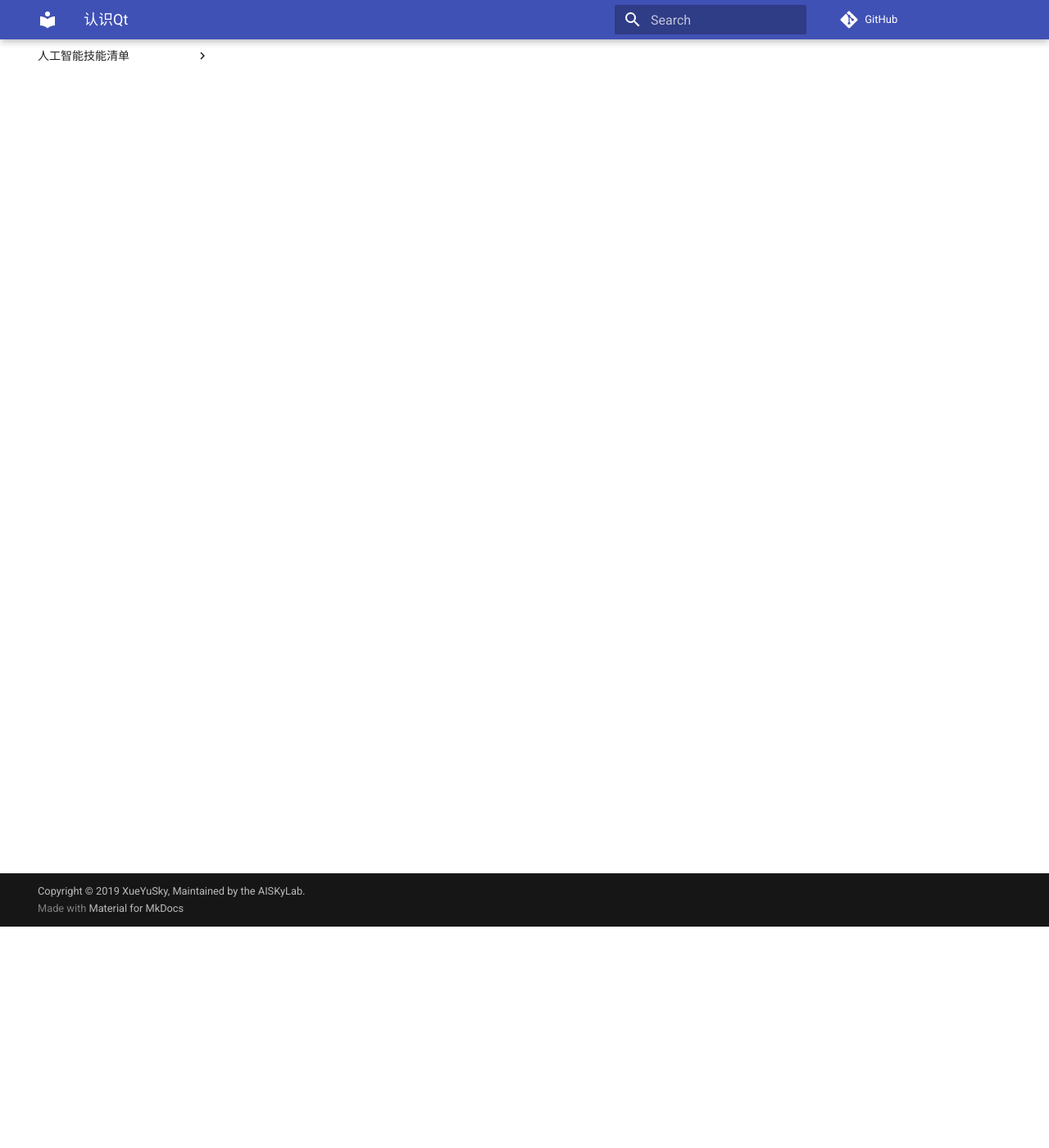
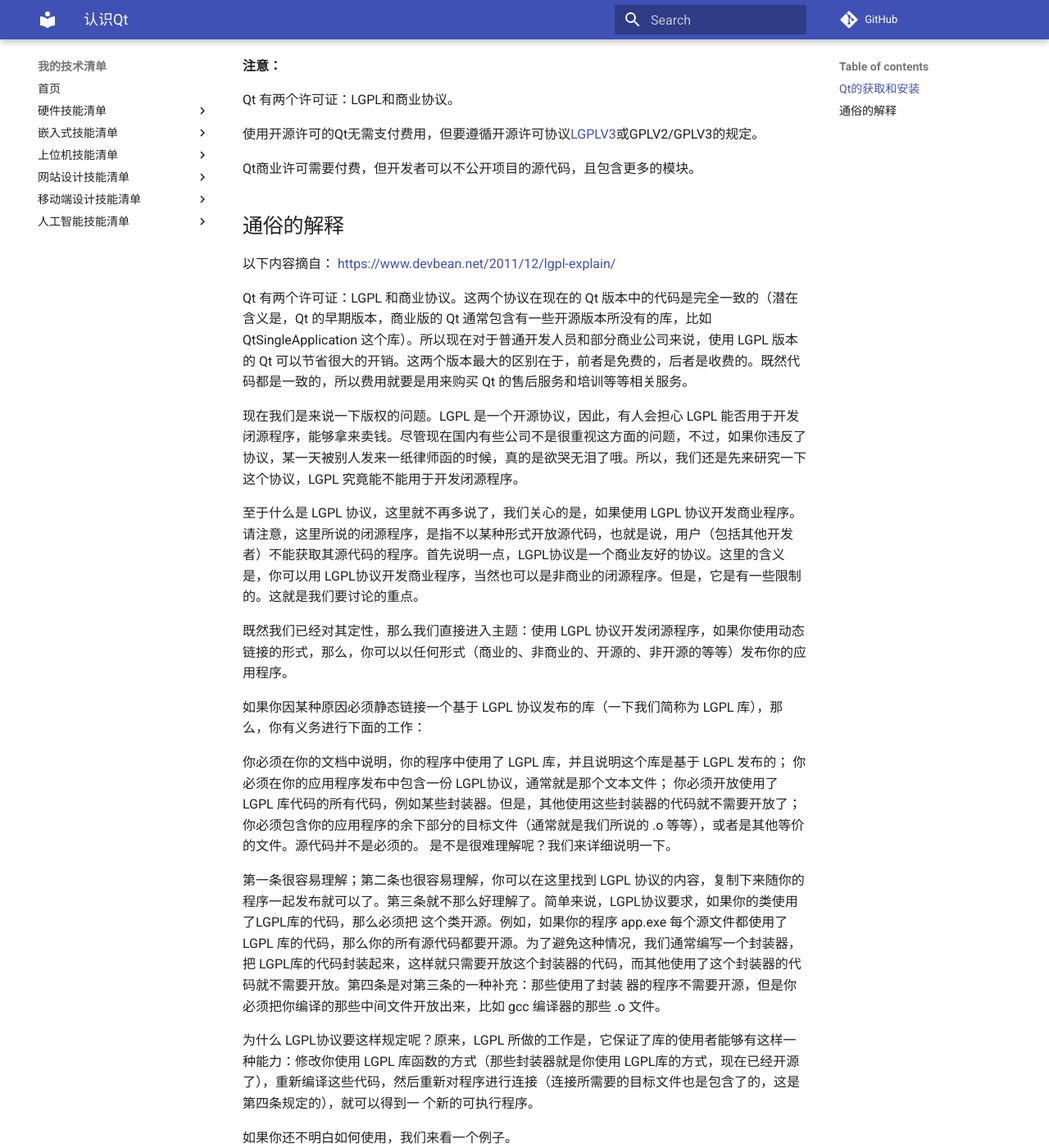
Before and after one commit to XueYuSky/TechList, an MkDocs documentation site: the page built from docs/software/Qt开发指南/ch1.md, in a window 1280 px wide and 1400 px high, scrolled down 270 px. Shown: the whole window at 82% size. Built offline with MkDocs 1.6.1 and Material for MkDocs 9.7.7, drawn with Linux system fonts in a browser that asks for light colours; comment, search, counter and statistics services are not loaded; some of the changed text lies outside the part shown.

Commit message:
更新认识Qt部分内容，下载资源

```diff
--- a/docs/software/Qt开发指南/ch1.md
+++ b/docs/software/Qt开发指南/ch1.md
@@ -1 +1,45 @@
 # 认识Qt
+
+C++是通用标准的编程语言，Qt是应用程序开发类库，而且是跨平台的。
+
+## Qt的获取和安装
+
+官方资源列表：[http://download.qt.io/archive/](http://download.qt.io/archive/)
+
+**注意：**
+
+ Qt 有两个许可证：LGPL和商业协议。
+
+使用开源许可的Qt无需支付费用，但要遵循开源许可协议[LGPLV3]( [https://baike.baidu.com/item/GNU%E5%AE%BD%E9%80%9A%E7%94%A8%E5%85%AC%E5%85%B1%E8%AE%B8%E5%8F%AF%E8%AF%81/1981243?fromtitle=LGPL&fromid=10583469](https://baike.baidu.com/item/GNU宽通用公共许可证/1981243?fromtitle=LGPL&fromid=10583469) )或GPLV2/GPLV3的规定。
+
+Qt商业许可需要付费，但开发者可以不公开项目的源代码，且包含更多的模块。
+
+## 通俗的解释
+
+以下内容摘自： [https://www.devbean.net/2011/12/lgpl-explain/](https://www.devbean.net/2011/12/lgpl-explain/)
+
+Qt 有两个许可证：LGPL 和商业协议。这两个协议在现在的 Qt 版本中的代码是完全一致的（潜在含义是，Qt 的早期版本，商业版的 Qt 通常包含有一些开源版本所没有的库，比如 QtSingleApplication 这个库）。所以现在对于普通开发人员和部分商业公司来说，使用 LGPL 版本的 Qt 可以节省很大的开销。这两个版本最大的区别在于，前者是免费的，后者是收费的。既然代码都是一致的，所以费用就要是用来购买 Qt 的售后服务和培训等等相关服务。
+
+现在我们是来说一下版权的问题。LGPL 是一个开源协议，因此，有人会担心 LGPL 能否用于开发闭源程序，能够拿来卖钱。尽管现在国内有些公司不是很重视这方面的问题，不过，如果你违反了协议，某一天被别人发来一纸律师函的时候，真的是欲哭无泪了哦。所以，我们还是先来研究一下这个协议，LGPL 究竟能不能用于开发闭源程序。
+
+至于什么是 LGPL 协议，这里就不再多说了，我们关心的是，如果使用 LGPL 协议开发商业程序。请注意，这里所说的闭源程序，是指不以某种形式开放源代码，也就是说，用户（包括其他开发者）不能获取其源代码的程序。首先说明一点，LGPL协议是一个商业友好的协议。这里的含义是，你可以用 LGPL协议开发商业程序，当然也可以是非商业的闭源程序。但是，它是有一些限制的。这就是我们要讨论的重点。
+
+既然我们已经对其定性，那么我们直接进入主题：使用 LGPL 协议开发闭源程序，如果你使用动态链接的形式，那么，你可以以任何形式（商业的、非商业的、开源的、非开源的等等）发布你的应用程序。
+
+如果你因某种原因必须静态链接一个基于 LGPL 协议发布的库（一下我们简称为 LGPL 库），那么，你有义务进行下面的工作：
+
+你必须在你的文档中说明，你的程序中使用了 LGPL 库，并且说明这个库是基于 LGPL 发布的；
+你必须在你的应用程序发布中包含一份 LGPL协议，通常就是那个文本文件；
+你必须开放使用了 LGPL 库代码的所有代码，例如某些封装器。但是，其他使用这些封装器的代码就不需要开放了；
+你必须包含你的应用程序的余下部分的目标文件（通常就是我们所说的 .o 等等），或者是其他等价的文件。源代码并不是必须的。
+是不是很难理解呢？我们来详细说明一下。
+
+第一条很容易理解；第二条也很容易理解，你可以在这里找到 LGPL 协议的内容，复制下来随你的程序一起发布就可以了。第三条就不那么好理解了。简单来说，LGPL协议要求，如果你的类使用了LGPL库的代码，那么必须把 这个类开源。例如，如果你的程序 app.exe 每个源文件都使用了 LGPL 库的代码，那么你的所有源代码都要开源。为了避免这种情况，我们通常编写一个封装器，把 LGPL库的代码封装起来，这样就只需要开放这个封装器的代码，而其他使用了这个封装器的代码就不需要开放。第四条是对第三条的一种补充：那些使用了封装 器的程序不需要开源，但是你必须把你编译的那些中间文件开放出来，比如 gcc 编译器的那些 .o 文件。
+
+为什么 LGPL协议要这样规定呢？原来，LGPL 所做的工作是，它保证了库的使用者能够有这样一种能力：修改你使用 LGPL 库函数的方式（那些封装器就是你使用 LGPL库的方式，现在已经开源了），重新编译这些代码，然后重新对程序进行连接（连接所需要的目标文件也是包含了的，这是第四条规定的），就可以得到一 个新的可执行程序。
+
+如果你还不明白如何使用，我们来看一个例子。
+
+假设我们使用一个名为 LibA 的库，这个库是基于 LGPL 协议发布的。如果你使用 LibA.dll 做动态链接（Windows 下），那么，无论你的程序如何发布，你都可以做你想做的事情。
+
+如果你要使用静态链接（并且，你也不想开源），那么你需要按照一定的规范组织你的代码。
```
